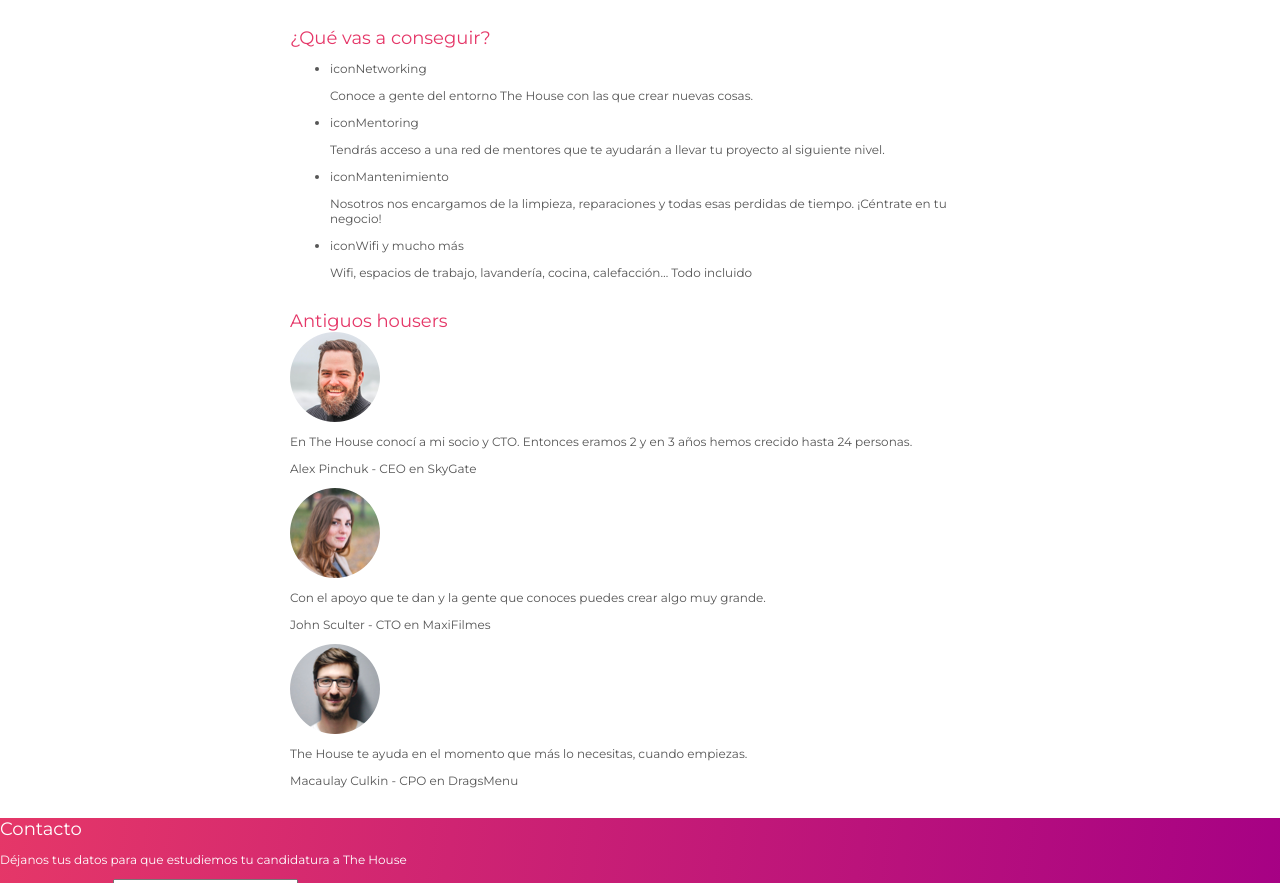
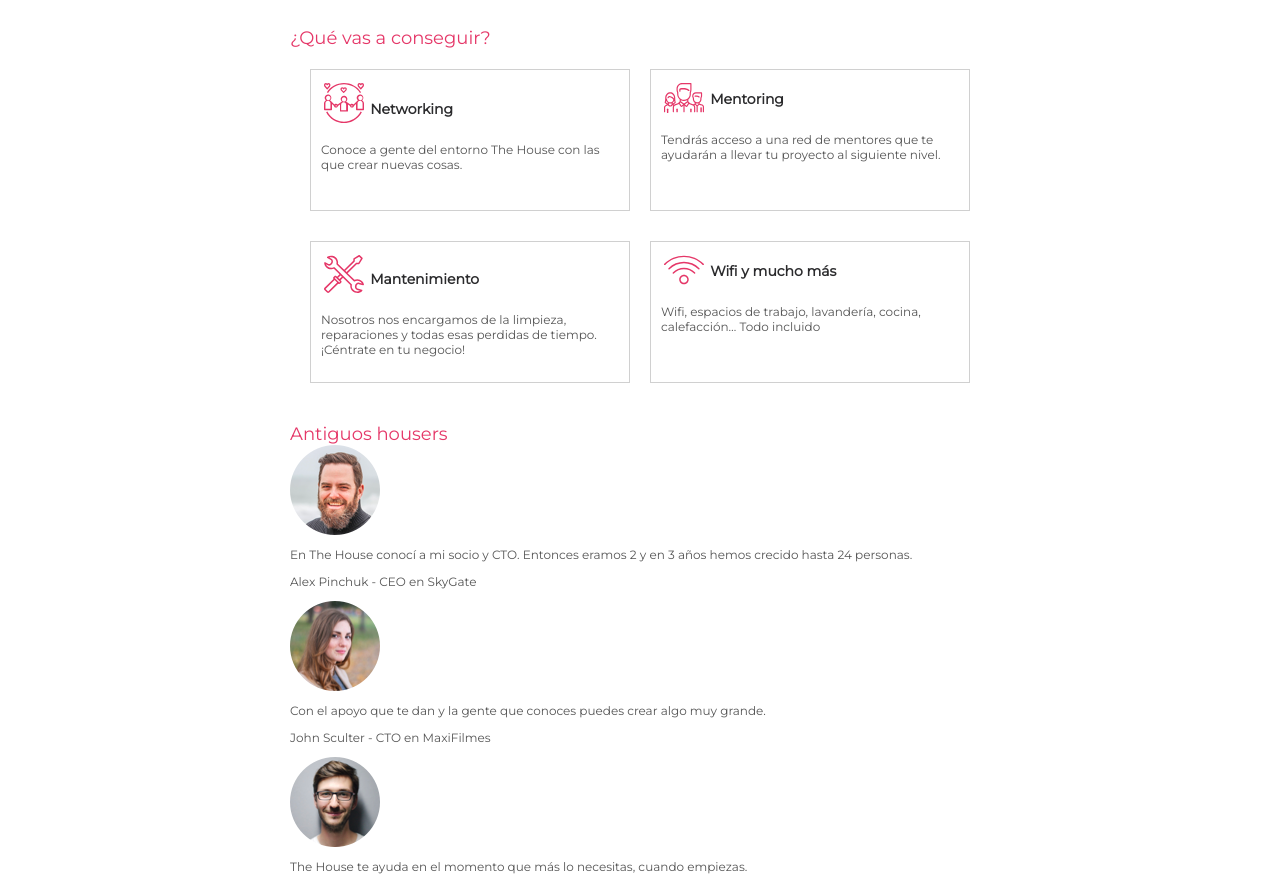
Before and after one commit to miguelarian/thehaus, a website built with webpack: page src/index.html in a window 1280 px wide. Shown: the part 1064-1947 px from the top of the page. Built offline with nearby package versions, Linux system fonts and the light colour scheme.

Commit message:
Services aligned

```diff
--- a/src/index.html
+++ b/src/index.html
@@ -58,24 +58,32 @@
             </section>
             <section id="services" class="section">
                 <span class="section__title section__title--centered">¿Qué vas a conseguir?</span>
-                <ul>
-                    <li>
-                        <span><span>icon</span>Networking</span>
-                        <p>Conoce a gente del entorno The House con las que crear nuevas cosas. </p>
-                    </li>
-                    <li>
-                        <span><span>icon</span>Mentoring</span>
-                        <p>Tendrás acceso a una red de mentores que te ayudarán a llevar tu proyecto al siguiente nivel.</p>
-                    </li>
-                    <li>
-                        <span><span>icon</span>Mantenimiento</span>
-                        <p>Nosotros nos encargamos de la limpieza, reparaciones y todas esas perdidas de tiempo. ¡Céntrate en tu negocio!</p>
-                    </li>
-                    <li>
-                        <span><span>icon</span>Wifi y mucho más</span>
-                        <p>Wifi, espacios de trabajo, lavandería, cocina, calefacción… Todo incluido</p>
-                    </li>
-                </ul>
+                <div class="services__list">
+                    <div class="service__row">
+                        <div class="service">
+                            <img class="service__icon" src="static/networking-icon.svg" alt="networking">
+                            <span class="service__name">Networking</span>
+                            <p>Conoce a gente del entorno The House con las que crear nuevas cosas. </p>
+                        </div>
+                        <div class="service">
+                            <img class="service__icon" src="static/Mentoring-icon.svg" alt="Mentoring">
+                            <span class="service__name">Mentoring</span>
+                            <p>Tendrás acceso a una red de mentores que te ayudarán a llevar tu proyecto al siguiente nivel.</p>
+                        </div>
+                    </div>
+                    <div class="service__row">
+                        <div class="service">
+                            <img class="service__icon" src="static/mainteinance-icon.svg" alt="mainteinance">
+                            <span class="service__name">Mantenimiento</span>
+                            <p>Nosotros nos encargamos de la limpieza, reparaciones y todas esas perdidas de tiempo. ¡Céntrate en tu negocio!</p>
+                        </div>
+                        <div class="service">
+                            <img class="service__icon" src="static/wifi-icon.svg" alt="wifi">
+                            <span class="service__name">Wifi y mucho más</span>
+                            <p>Wifi, espacios de trabajo, lavandería, cocina, calefacción… Todo incluido</p>
+                        </div>
+                    </div>
+                </div>
             </section>
             <section id="oldhousers" class="section">
                 <span class="section__title section__title--centered">Antiguos housers</span>
--- a/src/style.css
+++ b/src/style.css
@@ -58,7 +58,7 @@ header {
 }
 
 .nav-bar a {
-    margin: 0 20px;
+    margin: 0 10px;
 }
 
 .nav-bar a:hover {
@@ -69,6 +69,47 @@ header {
     display: inline-block;
     width: 167px;
     height: 63px;
+    margin: 0 20px;
+}
+
+.service {
+    padding: 10px;
+    margin: 10px;
+    background-color: #ffffff;
+    border: solid 1px #d0d0d0;
+    width: 300px;
+    height: 120px;
+    max-height: 200px;
+    box-sizing: content-box;
+    display: inline-block;
+}
+
+.service__row {
+    display: flex;
+    flex-direction: row;
+    margin: 10px;
+}
+
+.service__icon {
+    width: 40px;
+    margin: 3px;
+}
+
+.service__name {
+    position: relative;
+    top: -12px;
+    font-size: 14px;
+    font-weight: 800;
+    font-style: normal;
+    font-stretch: normal;
+    line-height: normal;
+    letter-spacing: normal;
+    color: #2b2b2d;
+}
+
+.service__list {
+    width: 40%;
+    margin: 10px auto;
 }
 
 .content {
```
Also changed, not shown: src/static/mainteinance-icon.svg (renamed from src/static/Artboard 5 Copy 4.svg), src/static/mentoring-icon.svg (renamed from src/static/Artboard 5 Copy 6.svg), src/static/networking-icon.svg (renamed from src/static/Artboard 5 Copy 3.svg), src/static/wifi-icon.svg (renamed from src/static/Artboard 5 Copy 5.svg).
